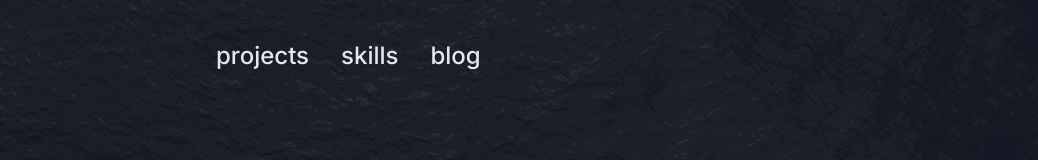
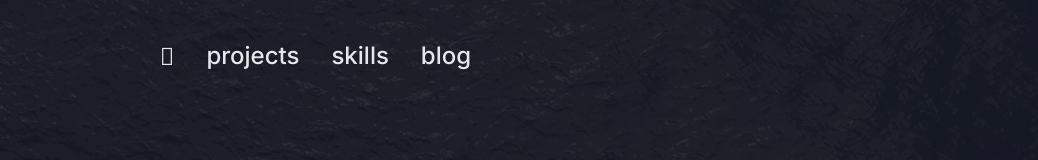
Before and after one commit to kevinjosethomas/kevinjosethomas, a Next.js app: page / in a window 1280 px wide. Shown: the top 160 px of the page, without its empty margins (0-1038 px from the left). Built offline with nearby package versions, Linux system fonts and the light colour scheme; a web font is replaced by a local one.

Commit message:
Changed home icon

```diff
--- a/src/components/Navbar.js
+++ b/src/components/Navbar.js
@@ -5,7 +5,7 @@ export const Navbar = () => {
   return (
     <nav className="flex flex-row items-center justify-start w-full px-40 pt-10">
       <Link href="/">
-        <a className="mr-4 font-medium text-2xl text-gray-200 hover:text-gray-400"><i className="far fa-home" /></a>
+        <a className="mr-4 font-medium text-2xl text-gray-200 hover:text-gray-400"><i className="fal fa-home" /></a>
       </Link>
       <Link href="/projects">
         <a className="mx-4 font-inter font-medium text-2xl text-gray-200 hover:text-gray-400">projects</a>
```
